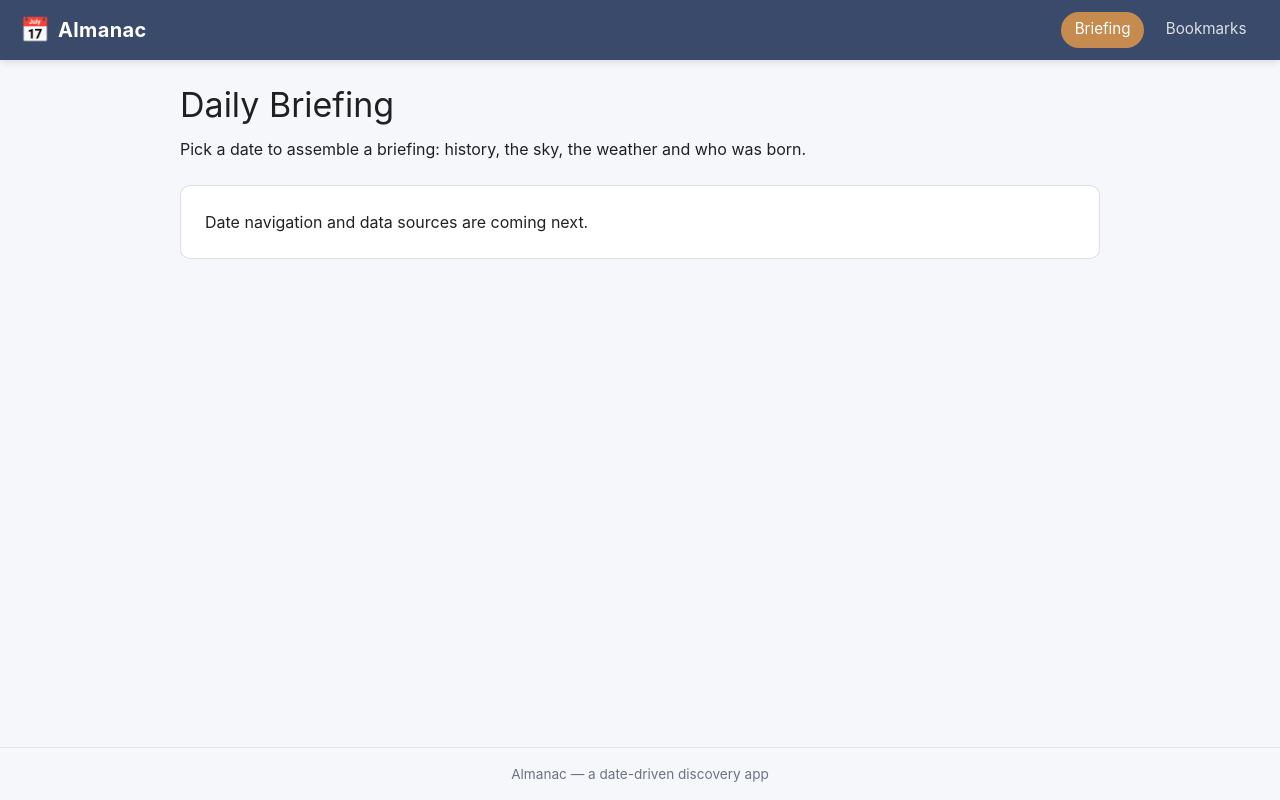
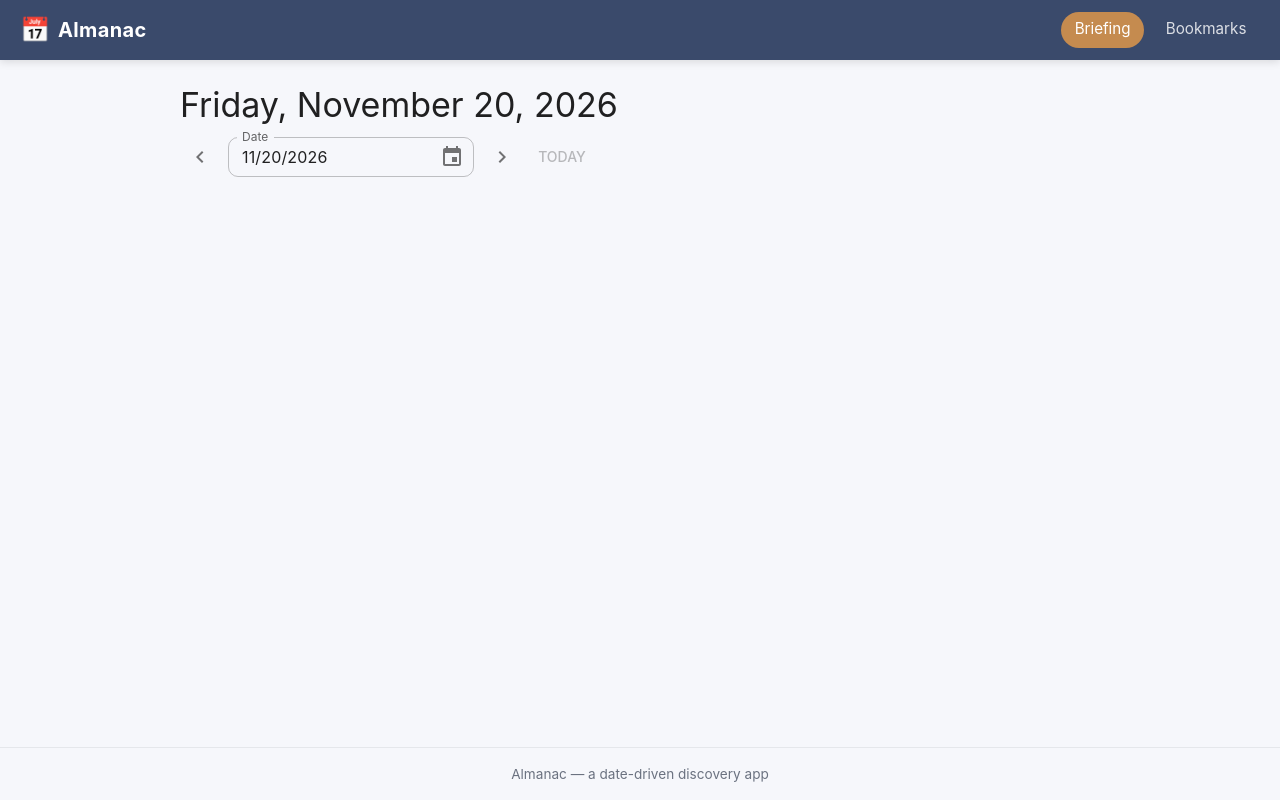
Before and after one commit to kenangsmv/almanac, a React (Vite) app: page / in a window 1280 px wide. Built offline with nearby package versions, Linux system fonts and the light colour scheme.

Commit message:
feat(date): add URL-driven date navigation

```diff
--- a/package.json
+++ b/package.json
@@ -18,7 +18,9 @@
     "@emotion/styled": "^11.14.1",
     "@mui/icons-material": "^9.5.0",
     "@mui/material": "^9.5.0",
+    "@mui/x-date-pickers": "^9.18.0",
     "@tanstack/react-query": "^5.108.0",
+    "dayjs": "^1.11.23",
     "react": "^19.3.1",
     "react-dom": "^19.3.1",
     "react-router-dom": "^7.18.6",
--- a/src/app/providers.tsx
+++ b/src/app/providers.tsx
@@ -1,5 +1,7 @@
 import type { ReactNode } from 'react';
 import { CssBaseline, ThemeProvider } from '@mui/material';
+import { LocalizationProvider } from '@mui/x-date-pickers/LocalizationProvider';
+import { AdapterDayjs } from '@mui/x-date-pickers/AdapterDayjs';
 import { QueryClient, QueryClientProvider } from '@tanstack/react-query';
 import { theme } from '../theme/theme';
 
@@ -27,7 +29,9 @@ export function AppProviders({ children }: AppProvidersProps) {
     <QueryClientProvider client={queryClient}>
       <ThemeProvider theme={theme}>
         <CssBaseline />
-        {children}
+        <LocalizationProvider dateAdapter={AdapterDayjs}>
+          {children}
+        </LocalizationProvider>
       </ThemeProvider>
     </QueryClientProvider>
   );
--- /dev/null
+++ b/src/features/date/DateNavigator.tsx
@@ -0,0 +1,42 @@
+import { Button, IconButton, Stack } from '@mui/material';
+import ChevronLeftIcon from '@mui/icons-material/ChevronLeft';
+import ChevronRightIcon from '@mui/icons-material/ChevronRight';
+import { DatePicker } from '@mui/x-date-pickers/DatePicker';
+import dayjs from 'dayjs';
+import { toISODate, todayISO } from '../../lib/date';
+import { useSelectedDate } from './useSelectedDate';
+
+export function DateNavigator() {
+  const { selectedDate, setDate, goToPrevious, goToNext, goToToday } =
+    useSelectedDate();
+
+  return (
+    <Stack
+      direction="row"
+      spacing={1}
+      useFlexGap
+      sx={{ alignItems: 'center', flexWrap: 'wrap' }}
+    >
+      <IconButton onClick={goToPrevious} aria-label="Previous day">
+        <ChevronLeftIcon />
+      </IconButton>
+
+      <DatePicker
+        label="Date"
+        value={dayjs(selectedDate)}
+        onChange={(value) => {
+          if (value && value.isValid()) setDate(toISODate(value.toDate()));
+        }}
+        slotProps={{ textField: { size: 'small' } }}
+      />
+
+      <IconButton onClick={goToNext} aria-label="Next day">
+        <ChevronRightIcon />
+      </IconButton>
+
+      <Button onClick={goToToday} disabled={selectedDate === todayISO()}>
+        Today
+      </Button>
+    </Stack>
+  );
+}
--- /dev/null
+++ b/src/features/date/useSelectedDate.ts
@@ -0,0 +1,23 @@
+import { useSearchParams } from 'react-router-dom';
+import { addDays, isValidISODate, todayISO } from '../../lib/date';
+
+const DATE_PARAM = 'date';
+
+export function useSelectedDate() {
+  const [searchParams, setSearchParams] = useSearchParams();
+
+  const param = searchParams.get(DATE_PARAM);
+  const selectedDate = param && isValidISODate(param) ? param : todayISO();
+
+  const setDate = (date: string) => {
+    setSearchParams({ [DATE_PARAM]: date });
+  };
+
+  return {
+    selectedDate,
+    setDate,
+    goToPrevious: () => setDate(addDays(selectedDate, -1)),
+    goToNext: () => setDate(addDays(selectedDate, 1)),
+    goToToday: () => setDate(todayISO()),
+  };
+}
--- a/src/pages/BriefingPage.tsx
+++ b/src/pages/BriefingPage.tsx
@@ -1,24 +1,17 @@
-import { Box, Paper, Typography } from '@mui/material';
+import { Box, Typography } from '@mui/material';
+import { DateNavigator } from '../features/date/DateNavigator';
+import { useSelectedDate } from '../features/date/useSelectedDate';
+import { formatHuman } from '../lib/date';
 
-/**
- * Placeholder for the date briefing. Date navigation and the multi-source
- * briefing (NASA APOD, Wikipedia On This Day, Open-Meteo, ...) land here.
- */
 export function BriefingPage() {
+  const { selectedDate } = useSelectedDate();
+
   return (
     <Box>
       <Typography variant="h4" component="h1" gutterBottom>
-        Daily Briefing
+        {formatHuman(selectedDate)}
       </Typography>
-      <Typography color="text.secondary" sx={{ mb: 3 }}>
-        Pick a date to assemble a briefing: history, the sky, the weather and
-        who was born.
-      </Typography>
-      <Paper variant="outlined" sx={{ p: 3 }}>
-        <Typography color="text.secondary">
-          Date navigation and data sources are coming next.
-        </Typography>
-      </Paper>
+      <DateNavigator />
     </Box>
   );
 }
```
Also changed, not shown: 1 other file (tests, documents, lock files or other folders).
